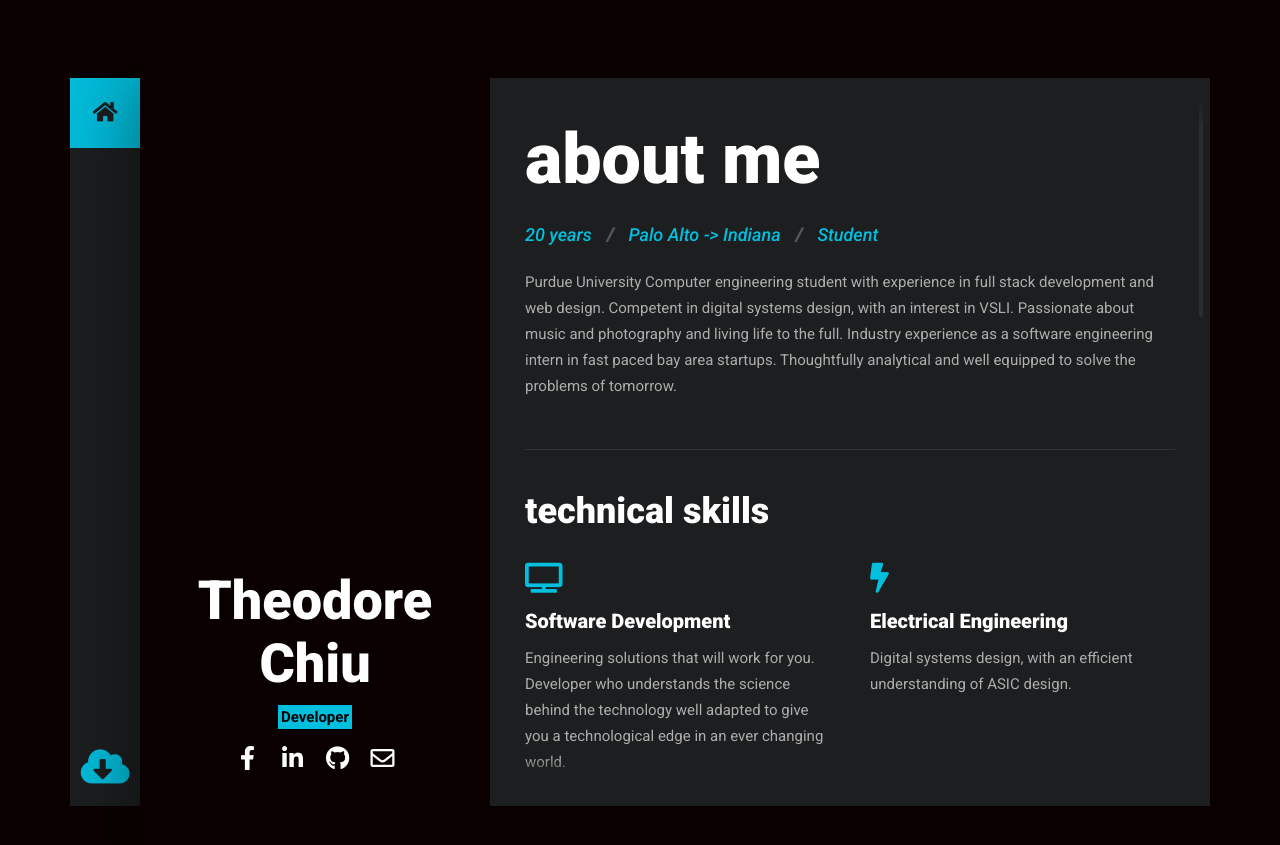
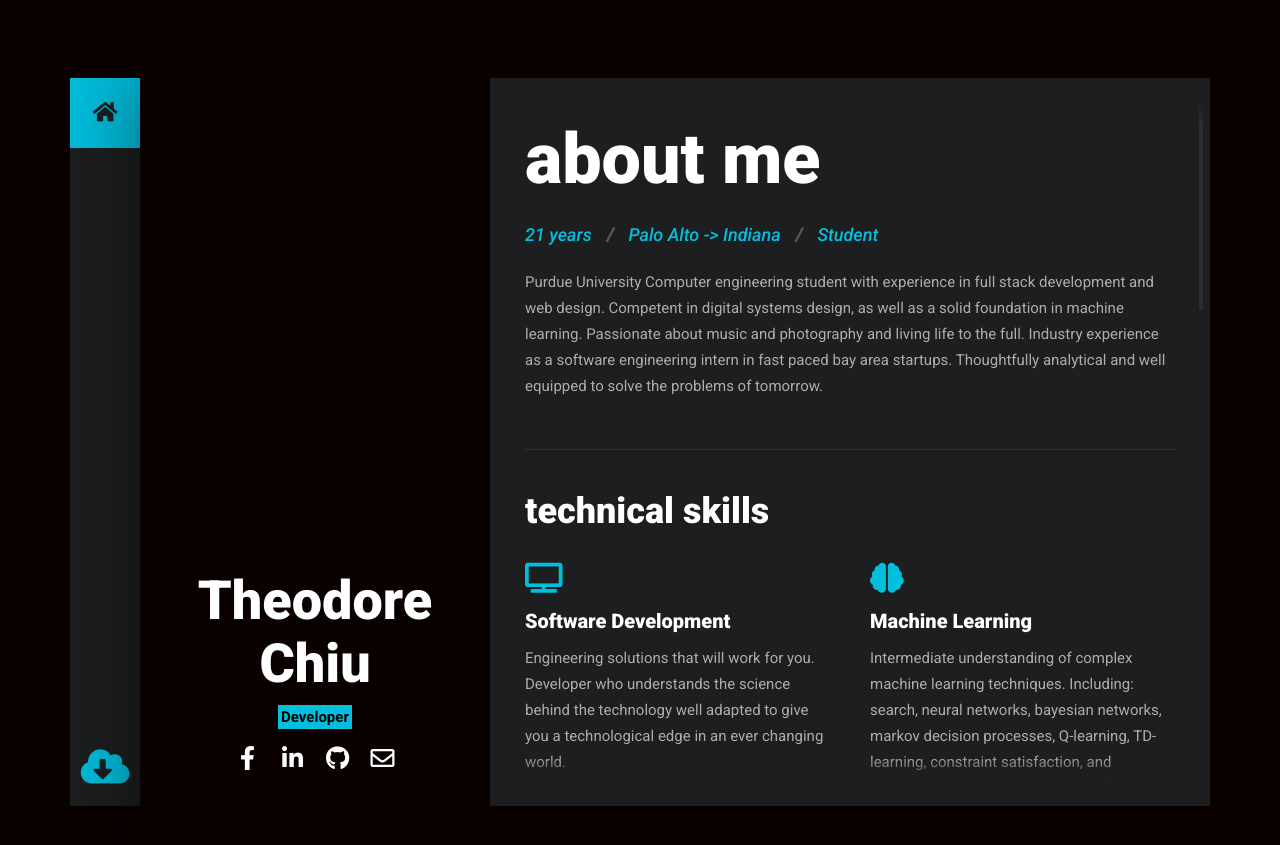
Before and after one commit to theochiu/resume-site, a Jekyll site: the page built from index.html, in a window 1280 px wide. Shown: the top 845 px of the page. Built offline with Jekyll 4.4.1, drawn with Linux system fonts in a browser that asks for light colours; nearby versions of some CDN libraries; some web fonts are replaced.

Commit message:
2020 updates

```diff
--- a/_config.yml
+++ b/_config.yml
@@ -45,13 +45,13 @@ profile: "/static/profile.jpg"
 # right pane variables
 
 # about me
-age: 20
+age: 21
 location: Palo Alto -> Indiana
 occupation: Student
 
 bio: >-
   Purdue University Computer engineering student with experience in full stack development and web design.
-  Competent in digital systems design, with an interest in VSLI. Passionate about music and photography
+  Competent in digital systems design, as well as a solid foundation in machine learning. Passionate about music and photography
   and living life to the full. Industry experience as a software engineering intern in fast paced bay area startups.
   Thoughtfully analytical and well equipped to solve the problems of tomorrow.
 
@@ -64,6 +64,13 @@ tech_skills: [
     Software Development,
     Engineering solutions that will work for you. Developer who understands the science
     behind the technology well adapted to give you a technological edge in an ever changing world.
+  ],
+  [
+    <i class="fas fa-brain fa-2x colorify"></i>,
+    Machine Learning,
+    "Intermediate understanding of complex machine learning techniques. Including: search, neural networks,
+    bayesian networks, markov decision processes, Q-learning, TD-learning, constraint satisfaction, and
+    supervised and unsupervised classification. "
   ],
   [
     <i class="fas fa-bolt fa-2x colorify"></i>,
@@ -84,6 +91,7 @@ skills:
   [
     [Software Development, 84],
     [Digital Design, 65],
+    [Machine Learning, 55],
     [Data Science, 52],
     [Web Design, 76],
   ]
```
